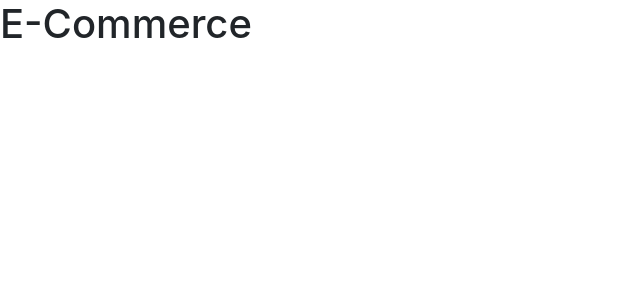
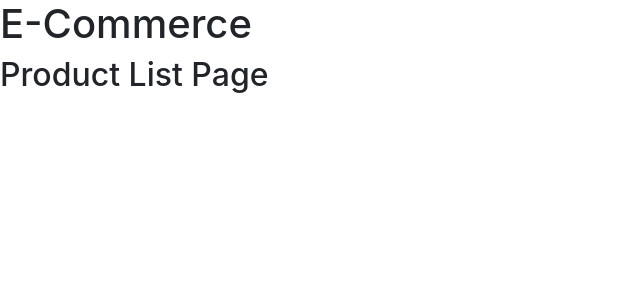
Before and after one commit to paraketsova/js-lesson-7-e-commerce, a React (Create React App) app in the folder js-lesson-7-e-commerce/: page / in a window 1280 px wide. Shown: the top 300 px of the page, without its empty margins (0-640 px from the left). Built offline with nearby package versions, Linux system fonts and the light colour scheme.

Commit message:
Add Switch and Route to App.js

```diff
--- a/js-lesson-7-e-commerce/src/App.js
+++ b/js-lesson-7-e-commerce/src/App.js
@@ -1,11 +1,21 @@
 import React from 'react';
-
+import { Switch, Route } from 'react-router-dom'
+import ProductListPage from './pages/ProductListPage';
 
 
 function App() {
   return (
     <div>
       <h1>E-Commerce</h1>
+
+      <Switch>
+
+        <Route path='/'>
+          <ProductListPage />
+        </Route>
+
+      </Switch>
+
     </div>
   );
 }
--- a/js-lesson-7-e-commerce/src/index.js
+++ b/js-lesson-7-e-commerce/src/index.js
@@ -1,13 +1,16 @@
 import React from 'react';
 import ReactDOM from 'react-dom';
 import 'bootstrap/dist/css/bootstrap.css'
+
 import App from './App';
 import reportWebVitals from './reportWebVitals';
-import { BrowserRouter } from 'react-router-dom';
+import { BrowserRouter } from 'react-router-dom'
 
 ReactDOM.render(
   <React.StrictMode>
-    <App />
+    <BrowserRouter>
+      <App />
+    </BrowserRouter>
   </React.StrictMode>,
   document.getElementById('root')
 );
```
Also changed, not shown: 1 other file (tests, documents, lock files or other folders).
